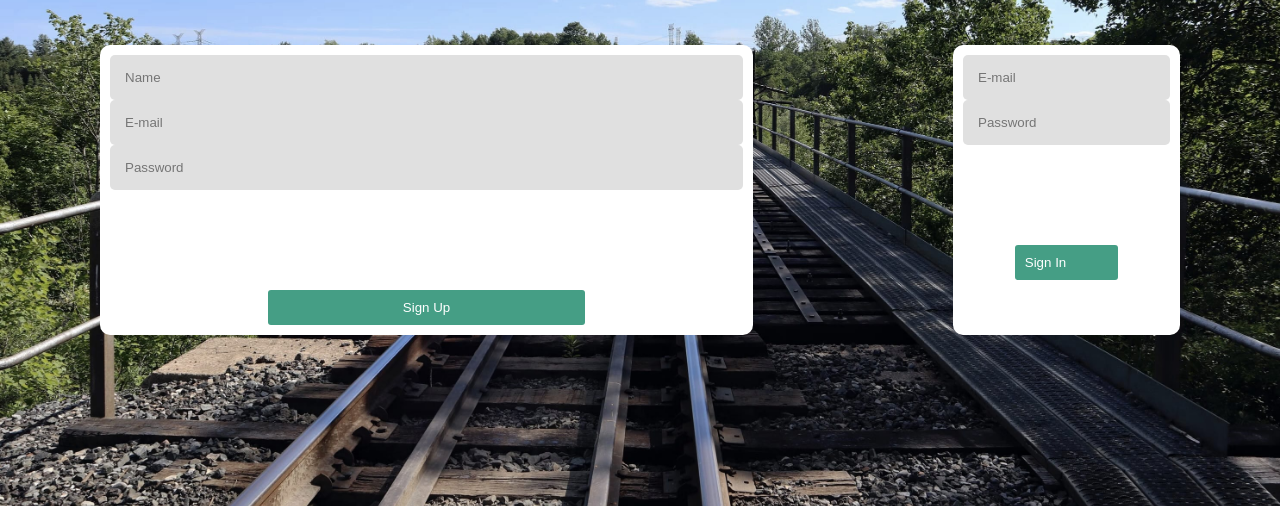
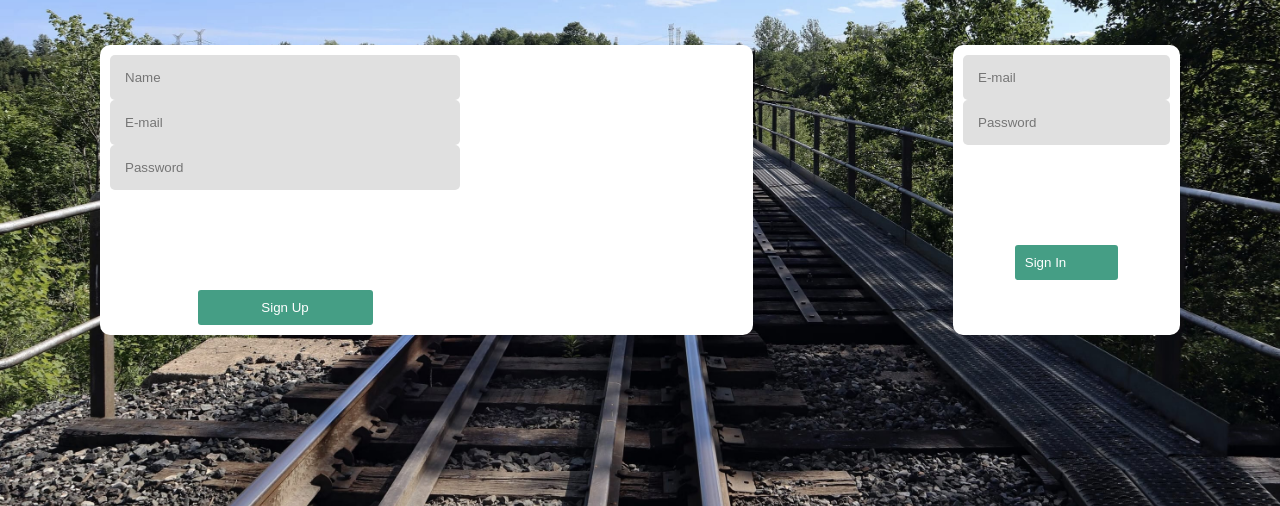
Before and after one commit to ClementNouet/ticketHack-frontend, a website: page login.html in a window 1280 px wide. Shown: the part 294-800 px from the top of the page. Drawn offline with Linux system fonts and the light colour scheme.

Commit message:
CSS modif

```diff
--- a/login.css
+++ b/login.css
@@ -92,7 +92,7 @@ body {
     display: flex;
     flex-direction: column;
     justify-content: space-between;
-    width: 100%;
+    max-width: 350px;
   }
 
   #signUp {
```
